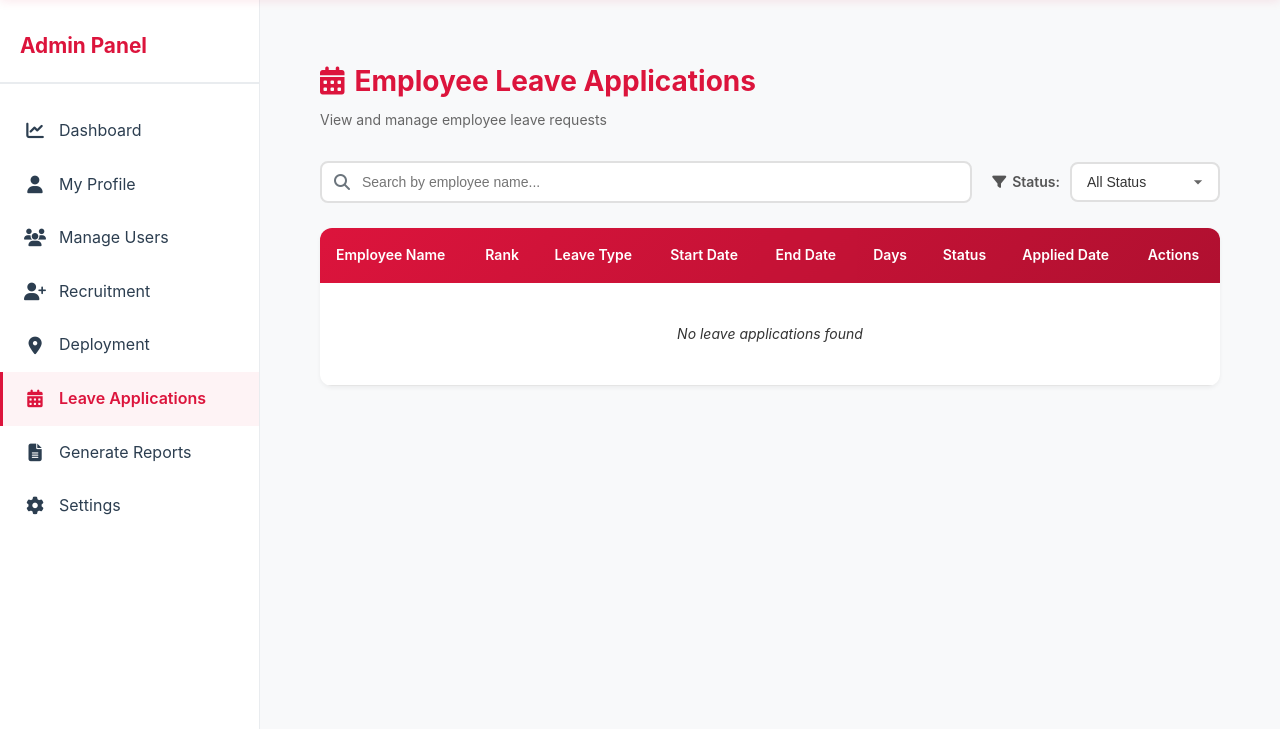
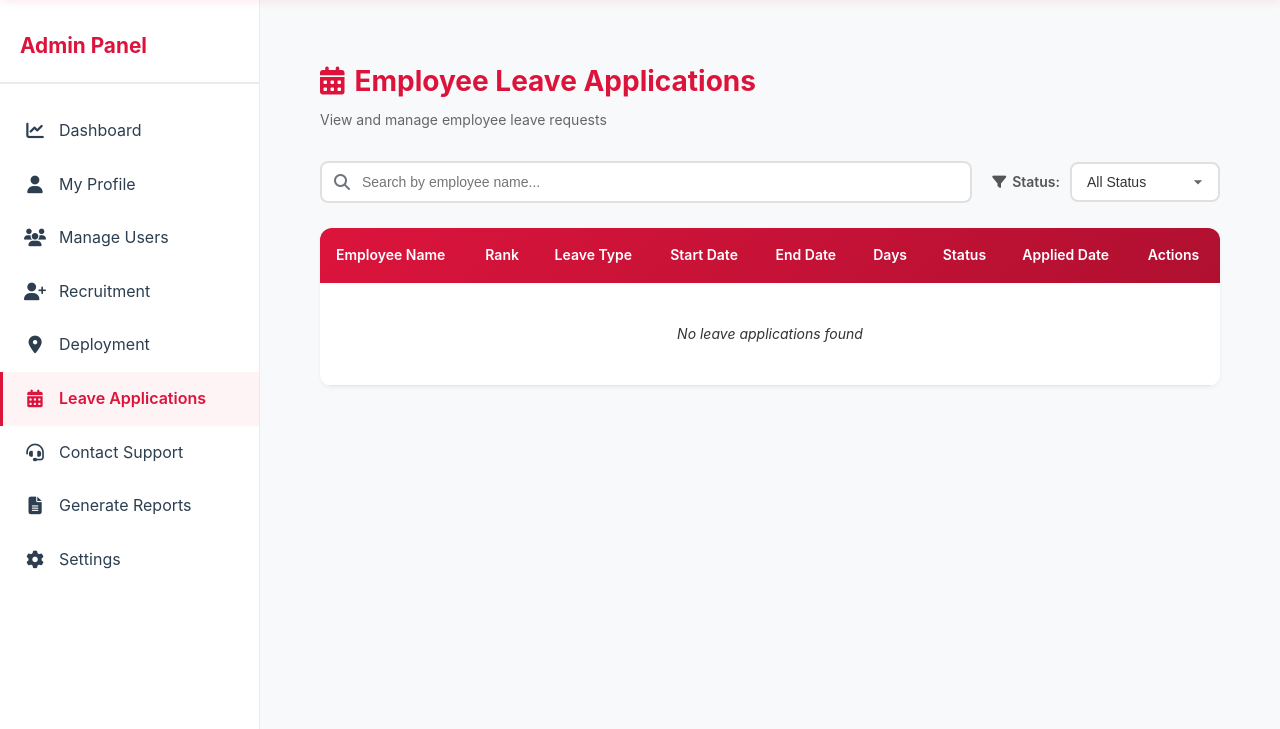
Before and after one commit to LeeDev428/pnpsanjuan, a Flask app: page /admin/leave_applications in a window 1280 px wide. Shown: the part 80-809 px from the top of the page. Run offline with Flask 3, Linux system fonts and the light colour scheme; a user stored in the database is signed in; data comes from the database, SQL or seed files in the repository; data that the repository does not hold is empty.

Commit message:
Update base.html

```diff
--- a/templates/admin/base.html
+++ b/templates/admin/base.html
@@ -103,6 +103,10 @@
                 <a href="{{ url_for('admin.leave_applications') }}" class="sidebar-link {% if request.endpoint == 'admin.leave_applications' %}active{% endif %}">
                     <i class="fas fa-calendar-alt icon"></i>
                     <span>Leave Applications</span>
+                </a>
+                <a href="{{ url_for('admin.contact_support') }}" class="sidebar-link {% if request.endpoint == 'admin.contact_support' %}active{% endif %}">
+                    <i class="fas fa-headset icon"></i>
+                    <span>Contact Support</span>
                 </a>
                 <a href="{{ url_for('admin.reports') }}" class="sidebar-link {% if request.endpoint == 'admin.reports' %}active{% endif %}">
                     <i class="fas fa-file-alt icon"></i>
```
